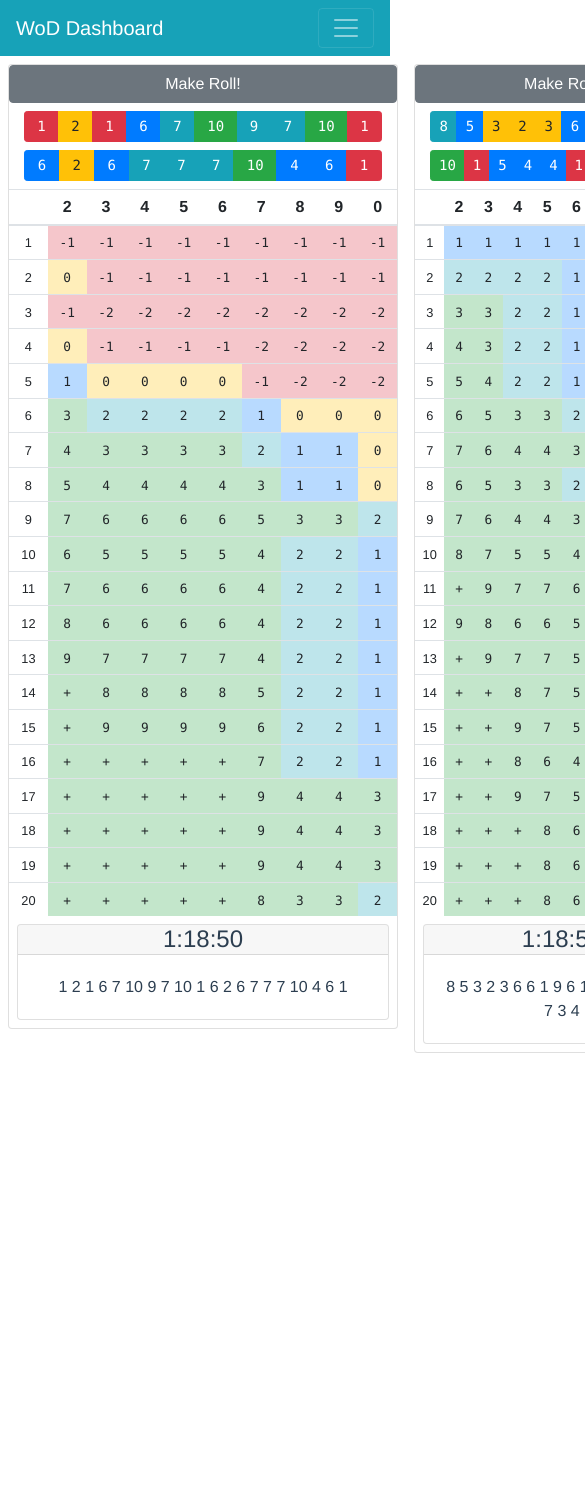
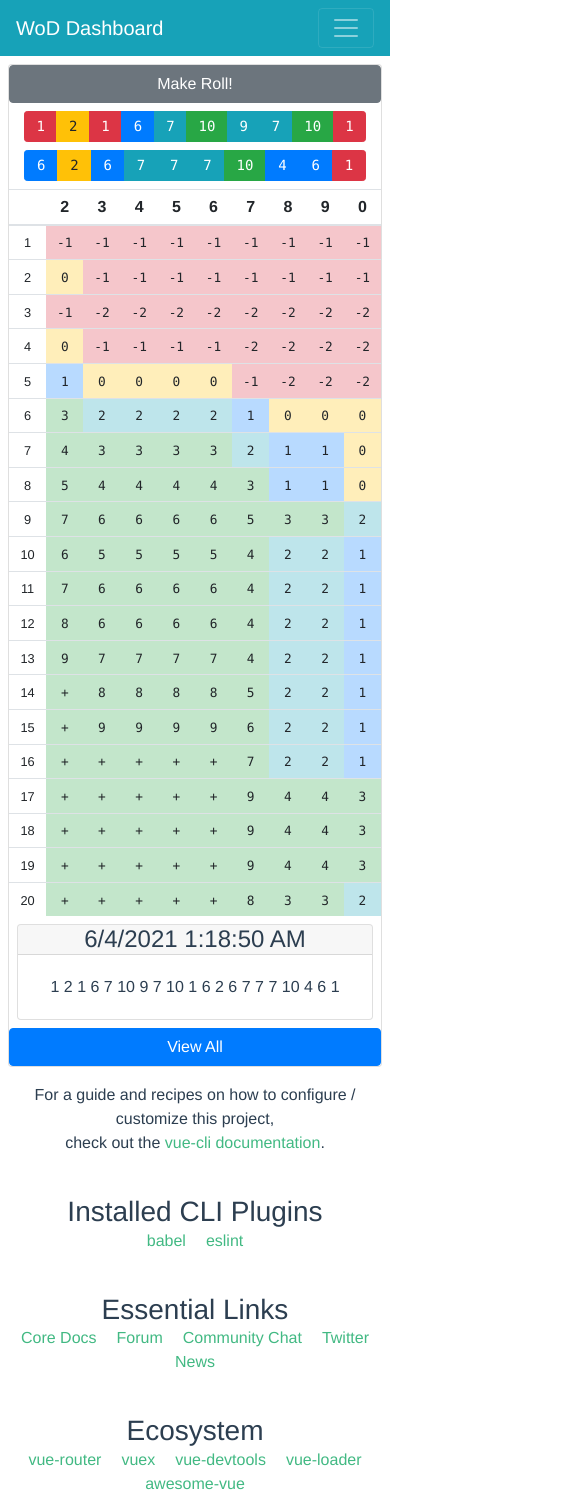
Before and after one commit to aoalejo/wod-dashboard, a Vue app: page / in a window 390 px wide. Shown: the top 1512 px of the page, 585 px wide, since content can reach past the window. Before the commit the page ends 1061 px from the top, so only its background shows below. Built offline with nearby package versions, Linux system fonts and the light colour scheme.

Commit message:
started sheets section

```diff
--- a/src/App.vue
+++ b/src/App.vue
@@ -14,24 +14,26 @@
         </b-collapse>
       </b-navbar>
 
-      <b-sidebar id="sidebar-1" title="Rolls" shadow class="p-0" >
+      <b-sidebar id="sidebar-1" title="Help" shadow class="p-0" >
         <!--Ayuda-->
       </b-sidebar>
     </div>
-    <div class="d-flex">
+    <div class="row ">
       <Rolls class="col-lg-4 col-xl-3 col-md-6 col-sm-12 col-12"/>
-      <Rolls />
+      <Sheets class="col-lg-8 col-xl-9 col-md-6 col-sm-12 col-12" />
     </div>
   </div>
 </template>
 
 <script>
 import Rolls from "./components/Rolls.vue";
+import Sheets from './components/Sheets.vue';
 
 export default {
   name: "App",
   components: {
     Rolls,
+    Sheets,
   },
 };
 </script>
--- a/src/components/Rolls.vue
+++ b/src/components/Rolls.vue
@@ -1,6 +1,6 @@
 <template>
-  <div class="rolls m-2 p-0">
-    <b-card no-body>
+  <div class="rolls">
+    <b-card no-body class="m-2">
       <b-button class="flex-fill" v-on:click="makeRoll">Make Roll!</b-button>
 
       <b-button-group class="d-flex col-12 mt-2">
@@ -30,7 +30,6 @@
           {{ singleRoll }}
         </b-button>
       </b-button-group>
-
 
       <b-table
         class="m-0 p-0"
@@ -100,6 +99,22 @@
         </template>
         {{ printParticularRoll(singleRoll.roll) }}
       </b-card>
+
+      <b-button v-b-toggle.collapse-1 variant="primary">View All</b-button>
+
+      <b-collapse id="collapse-1" class="mt-2">
+        <b-card
+          class="m-2"
+          v-for="(singleRoll, index) in rolls.slice().reverse()"
+          :key="'Historic' + index"
+          head
+        >
+          <template #header>
+            <h4 class="mb-0">{{ singleRoll.time }}</h4>
+          </template>
+          {{ printParticularRoll(singleRoll.roll) }}
+        </b-card>
+      </b-collapse>
     </b-card>
   </div>
 </template>
@@ -244,8 +259,8 @@
     makeRoll() {
       var newRoll = [];
       var today = new Date();
-      var timeStr =
-        today.getHours() + ":" + today.getMinutes() + ":" + today.getSeconds();
+      var timeStr = today.toLocaleDateString() + ' ' + today.toLocaleTimeString();
+        //today.getHours() + ":" + today.getMinutes() + ":" + today.getSeconds();
 
       var i;
       for (i = 0; i < 20; i++) {
@@ -306,8 +321,8 @@
 table {
   font-family: SFMono-Regular, Menlo, Monaco, Consolas, "Liberation Mono",
     "Courier New", monospace !important;
-    padding: 0px;
-    margin: 0px;
+  padding: 0px;
+  margin: 0px;
 }
 .card-header {
   padding: 0px;
--- /dev/null
+++ b/src/components/Sheets.vue
@@ -0,0 +1,58 @@
+<template>
+  <div class="hello">
+    <h1>{{ msg }}</h1>
+    <p>
+      For a guide and recipes on how to configure / customize this project,<br>
+      check out the
+      <a href="https://cli.vuejs.org" target="_blank" rel="noopener">vue-cli documentation</a>.
+    </p>
+    <h3>Installed CLI Plugins</h3>
+    <ul>
+      <li><a href="https://github.com/vuejs/vue-cli/tree/dev/packages/%40vue/cli-plugin-babel" target="_blank" rel="noopener">babel</a></li>
+      <li><a href="https://github.com/vuejs/vue-cli/tree/dev/packages/%40vue/cli-plugin-eslint" target="_blank" rel="noopener">eslint</a></li>
+    </ul>
+    <h3>Essential Links</h3>
+    <ul>
+      <li><a href="https://vuejs.org" target="_blank" rel="noopener">Core Docs</a></li>
+      <li><a href="https://forum.vuejs.org" target="_blank" rel="noopener">Forum</a></li>
+      <li><a href="https://chat.vuejs.org" target="_blank" rel="noopener">Community Chat</a></li>
+      <li><a href="https://twitter.com/vuejs" target="_blank" rel="noopener">Twitter</a></li>
+      <li><a href="https://news.vuejs.org" target="_blank" rel="noopener">News</a></li>
+    </ul>
+    <h3>Ecosystem</h3>
+    <ul>
+      <li><a href="https://router.vuejs.org" target="_blank" rel="noopener">vue-router</a></li>
+      <li><a href="https://vuex.vuejs.org" target="_blank" rel="noopener">vuex</a></li>
+      <li><a href="https://github.com/vuejs/vue-devtools#vue-devtools" target="_blank" rel="noopener">vue-devtools</a></li>
+      <li><a href="https://vue-loader.vuejs.org" target="_blank" rel="noopener">vue-loader</a></li>
+      <li><a href="https://github.com/vuejs/awesome-vue" target="_blank" rel="noopener">awesome-vue</a></li>
+    </ul>
+  </div>
+</template>
+
+<script>
+export default {
+  name: 'HelloWorld',
+  props: {
+    msg: String
+  }
+}
+</script>
+
+<!-- Add "scoped" attribute to limit CSS to this component only -->
+<style scoped>
+h3 {
+  margin: 40px 0 0;
+}
+ul {
+  list-style-type: none;
+  padding: 0;
+}
+li {
+  display: inline-block;
+  margin: 0 10px;
+}
+a {
+  color: #42b983;
+}
+</style>
```
